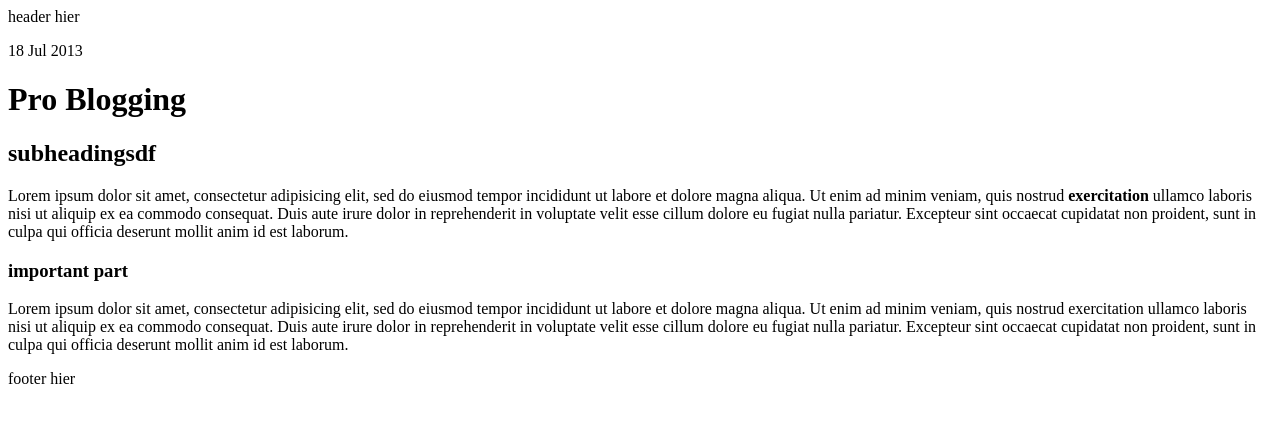
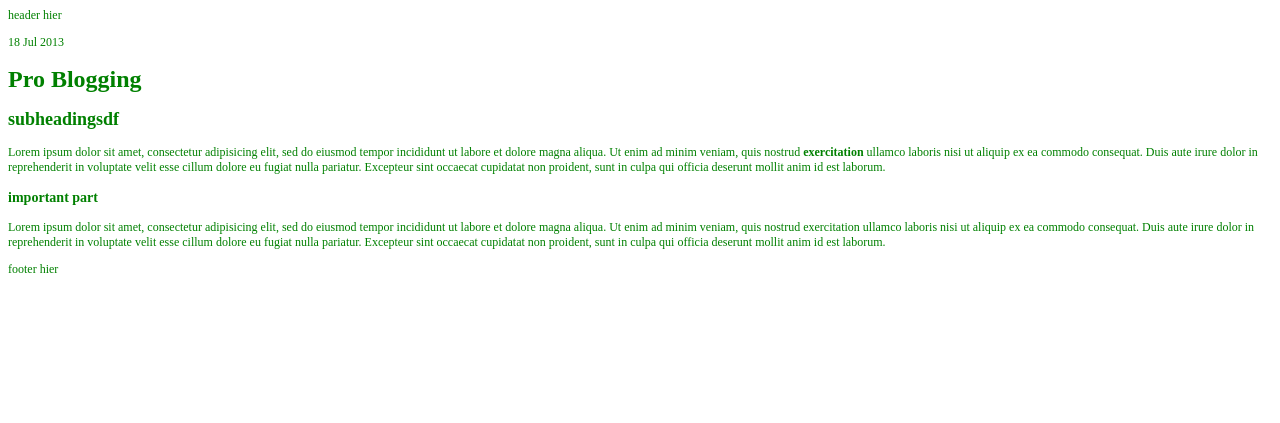
Before and after one commit to fallera/fallera.github.io, a Jekyll site: the page built from _posts/2013-07-18-testeintrag2.md, in a window 1280 px wide. Shown: the top 423 px of the page. Built offline with Jekyll 4.4.1, drawn with Linux system fonts in a browser that asks for light colours.

Commit message:
try to fix css path

```diff
--- a/_config.yml
+++ b/_config.yml
@@ -1,4 +1,3 @@
--baseurl: /fallera.github.io
 exclude: [
   'node_modules',
   'Gruntfile.js',
--- a/_layouts/default.html
+++ b/_layouts/default.html
@@ -5,9 +5,9 @@
 	<title>{{ page.title }}</title>
 
 	{% if site.env == 'production' %}
-    <link rel="stylesheet" href="{{ site.baseurl}}css/styles.min.css" type="text/css" media="screen, projection">
+    <link rel="stylesheet" href="/css/styles.min.css" type="text/css" media="screen, projection">
   {% else %}
-    <link rel="stylesheet" href="{{ site.baseurl}}css/styles.css" type="text/css" media="screen, projection">
+    <link rel="stylesheet" href="/css/styles.css" type="text/css" media="screen, projection">
   {% endif %}
 
 </head>
```
